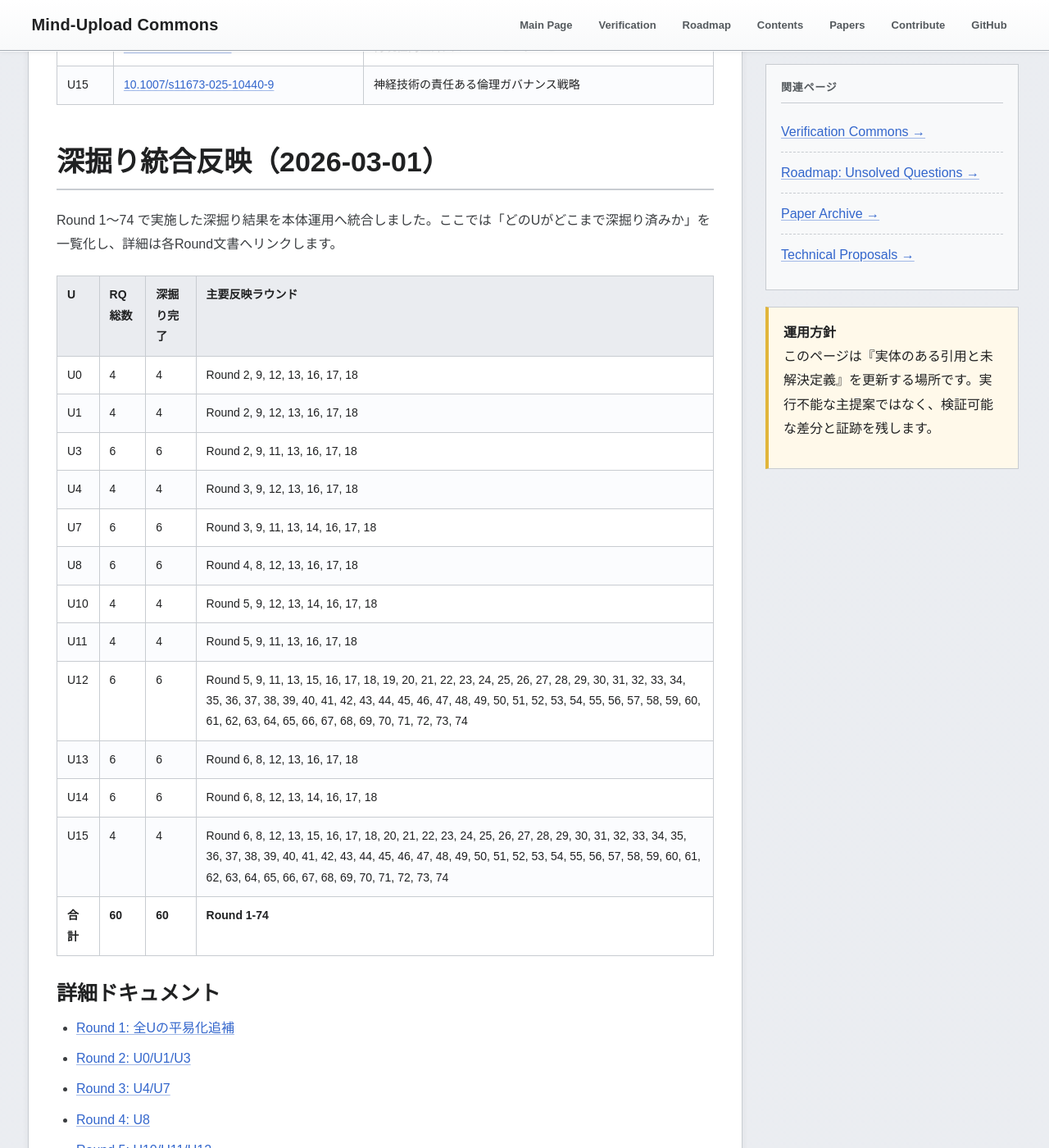
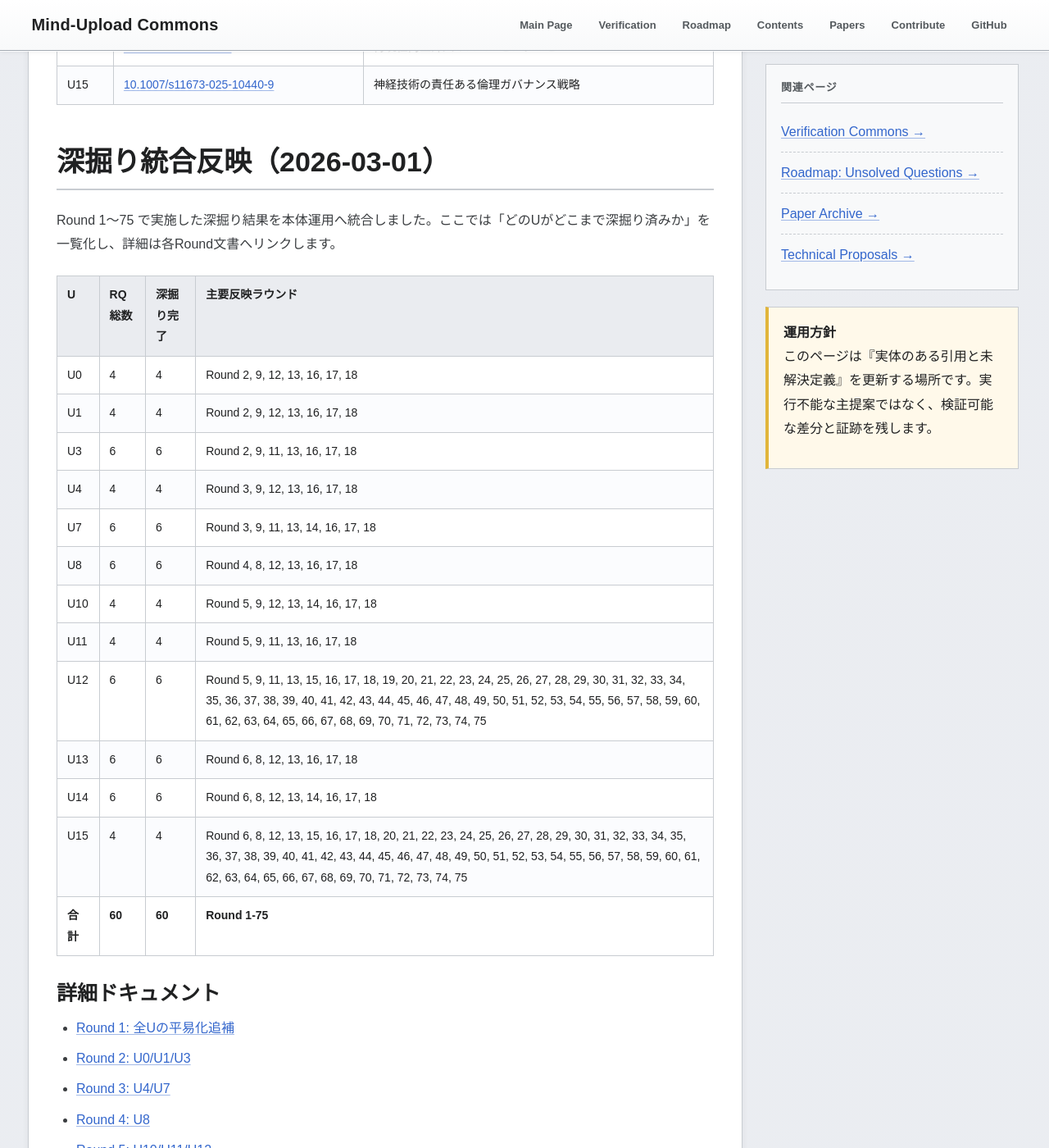
Before and after one commit to yasufumi-nakata/eegflow, a Jekyll site: the page built from research_harvest_50.md, in a window 1280 px wide and 1400 px high, scrolled down 6243 px. Shown: the whole window at 82% size. Built offline with Jekyll 4.4.1, drawn with Linux system fonts in a browser that asks for light colours; some of the changed text lies outside the part shown.

Commit message:
Add Round 75 reentry resync execution ledger and watch gate

```diff
--- a/research_harvest_50.md
+++ b/research_harvest_50.md
@@ -156,7 +156,7 @@
 <section class="section" id="deepening-integration-20260301">
 <h2 class="section-title">深掘り統合反映（2026-03-01）</h2>
 <p>
-Round 1〜74 で実施した深掘り結果を本体運用へ統合しました。ここでは「どのUがどこまで深掘り済みか」を一覧化し、詳細は各Round文書へリンクします。
+Round 1〜75 で実施した深掘り結果を本体運用へ統合しました。ここでは「どのUがどこまで深掘り済みか」を一覧化し、詳細は各Round文書へリンクします。
 </p>
 <table class="data-table">
 <thead><tr><th>U</th><th>RQ総数</th><th>深掘り完了</th><th>主要反映ラウンド</th></tr></thead><tbody>
@@ -168,11 +168,11 @@
 <tr><td>U8</td><td>6</td><td>6</td><td>Round 4, 8, 12, 13, 16, 17, 18</td></tr>
 <tr><td>U10</td><td>4</td><td>4</td><td>Round 5, 9, 12, 13, 14, 16, 17, 18</td></tr>
 <tr><td>U11</td><td>4</td><td>4</td><td>Round 5, 9, 11, 13, 16, 17, 18</td></tr>
-<tr><td>U12</td><td>6</td><td>6</td><td>Round 5, 9, 11, 13, 15, 16, 17, 18, 19, 20, 21, 22, 23, 24, 25, 26, 27, 28, 29, 30, 31, 32, 33, 34, 35, 36, 37, 38, 39, 40, 41, 42, 43, 44, 45, 46, 47, 48, 49, 50, 51, 52, 53, 54, 55, 56, 57, 58, 59, 60, 61, 62, 63, 64, 65, 66, 67, 68, 69, 70, 71, 72, 73, 74</td></tr>
+<tr><td>U12</td><td>6</td><td>6</td><td>Round 5, 9, 11, 13, 15, 16, 17, 18, 19, 20, 21, 22, 23, 24, 25, 26, 27, 28, 29, 30, 31, 32, 33, 34, 35, 36, 37, 38, 39, 40, 41, 42, 43, 44, 45, 46, 47, 48, 49, 50, 51, 52, 53, 54, 55, 56, 57, 58, 59, 60, 61, 62, 63, 64, 65, 66, 67, 68, 69, 70, 71, 72, 73, 74, 75</td></tr>
 <tr><td>U13</td><td>6</td><td>6</td><td>Round 6, 8, 12, 13, 16, 17, 18</td></tr>
 <tr><td>U14</td><td>6</td><td>6</td><td>Round 6, 8, 12, 13, 14, 16, 17, 18</td></tr>
-<tr><td>U15</td><td>4</td><td>4</td><td>Round 6, 8, 12, 13, 15, 16, 17, 18, 20, 21, 22, 23, 24, 25, 26, 27, 28, 29, 30, 31, 32, 33, 34, 35, 36, 37, 38, 39, 40, 41, 42, 43, 44, 45, 46, 47, 48, 49, 50, 51, 52, 53, 54, 55, 56, 57, 58, 59, 60, 61, 62, 63, 64, 65, 66, 67, 68, 69, 70, 71, 72, 73, 74</td></tr>
-<tr><td><strong>合計</strong></td><td><strong>60</strong></td><td><strong>60</strong></td><td><strong>Round 1-74</strong></td></tr>
+<tr><td>U15</td><td>4</td><td>4</td><td>Round 6, 8, 12, 13, 15, 16, 17, 18, 20, 21, 22, 23, 24, 25, 26, 27, 28, 29, 30, 31, 32, 33, 34, 35, 36, 37, 38, 39, 40, 41, 42, 43, 44, 45, 46, 47, 48, 49, 50, 51, 52, 53, 54, 55, 56, 57, 58, 59, 60, 61, 62, 63, 64, 65, 66, 67, 68, 69, 70, 71, 72, 73, 74, 75</td></tr>
+<tr><td><strong>合計</strong></td><td><strong>60</strong></td><td><strong>60</strong></td><td><strong>Round 1-75</strong></td></tr>
 </tbody></table>
 
 <h3>詳細ドキュメント</h3>
@@ -251,6 +251,7 @@
 <li><a href="research_deepening_round72_2026-03-01.html">Round 72: 再入再接続チェックポイントと再開再入ゲート更新固定</a></li>
 <li><a href="research_deepening_round73_2026-03-01.html">Round 73: 再入更新伝播台帳と再入実行再接続ゲート固定</a></li>
 <li><a href="research_deepening_round74_2026-03-01.html">Round 74: 再接続実行チェックと再入候補再同期ゲート固定</a></li>
+<li><a href="research_deepening_round75_2026-03-01.html">Round 75: 再同期実行台帳と再同期監視ゲート固定</a></li>
 </ul>
 
 <h3>整合性監査（証跡）</h3>
@@ -694,6 +695,12 @@
 Round 74 の再接続実行チェックと再入候補再同期ゲート固定は
 <a href="automation/rq_regulation_reentry_relink_execution_check_round74_2026-03-01.csv" target="_blank">rq_regulation_reentry_relink_execution_check_round74_2026-03-01.csv</a>（問い別再接続実行チェック）と
 <a href="automation/rq_regulation_reentry_candidate_resync_gate_round74_2026-03-01.csv" target="_blank">rq_regulation_reentry_candidate_resync_gate_round74_2026-03-01.csv</a>（問い別再入候補再同期ゲート）
+に記録しています。
+</p>
+<p class="small">
+Round 75 の再同期実行台帳と再同期監視ゲート固定は
+<a href="automation/rq_regulation_reentry_resync_execution_ledger_round75_2026-03-01.csv" target="_blank">rq_regulation_reentry_resync_execution_ledger_round75_2026-03-01.csv</a>（問い別再同期実行台帳）と
+<a href="automation/rq_regulation_reentry_watch_resync_gate_round75_2026-03-01.csv" target="_blank">rq_regulation_reentry_watch_resync_gate_round75_2026-03-01.csv</a>（問い別再同期監視ゲート）
 に記録しています。
 </p>
 </section>
```
Also changed, not shown: automation/rq_regulation_reentry_resync_execution_ledger_round75_2026-03-01.csv (added, +11 -0 lines), automation/rq_regulation_reentry_watch_resync_gate_round75_2026-03-01.csv (added, +11 -0 lines), research_deepening_continue_guide_2026-03-01.md (+6 -2 lines), research_deepening_round75_2026-03-01.md (added, +64 -0 lines).
